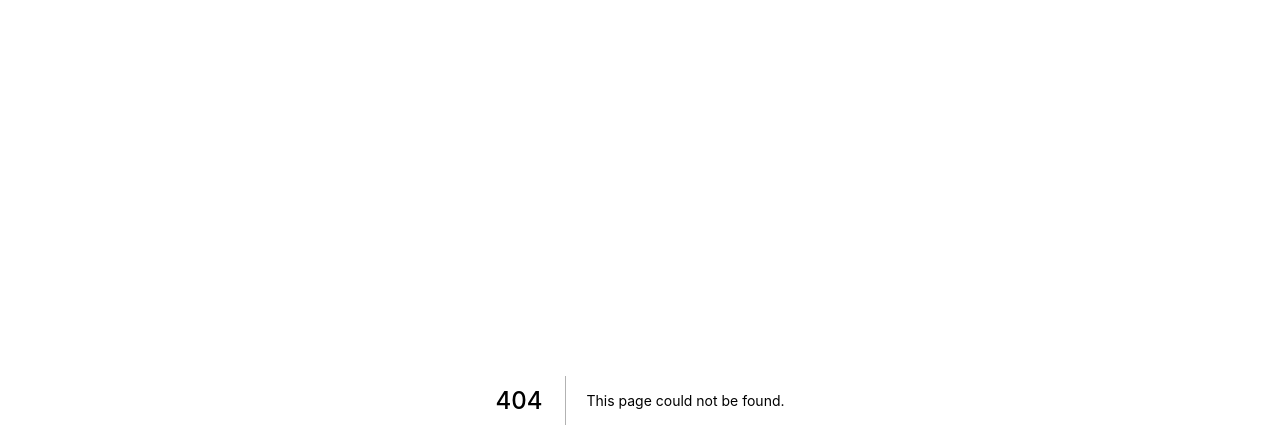
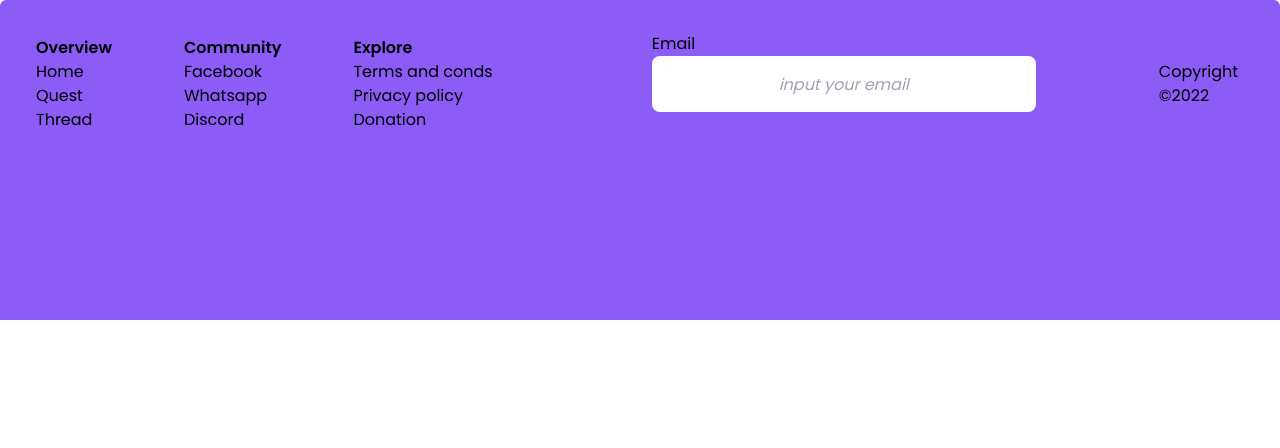
Before and after one commit to MuhammadAlwan30/KPI-Web, a Next.js app: page /about in a window 1280 px wide. Before the commit this address had no page. Shown: the top 448 px of the page. Built offline with nearby package versions, Linux system fonts and the light colour scheme.

Commit message:
update about page

```diff
--- a/pages/About.js
+++ b/pages/about.js
@@ -3,7 +3,7 @@ import Footer from '../components/Footer'
 
 export default function About(){
     return(
-        <div>
+        <div className="w-full h-full bg-white">
             <Footer />
         </div>
     )
```
